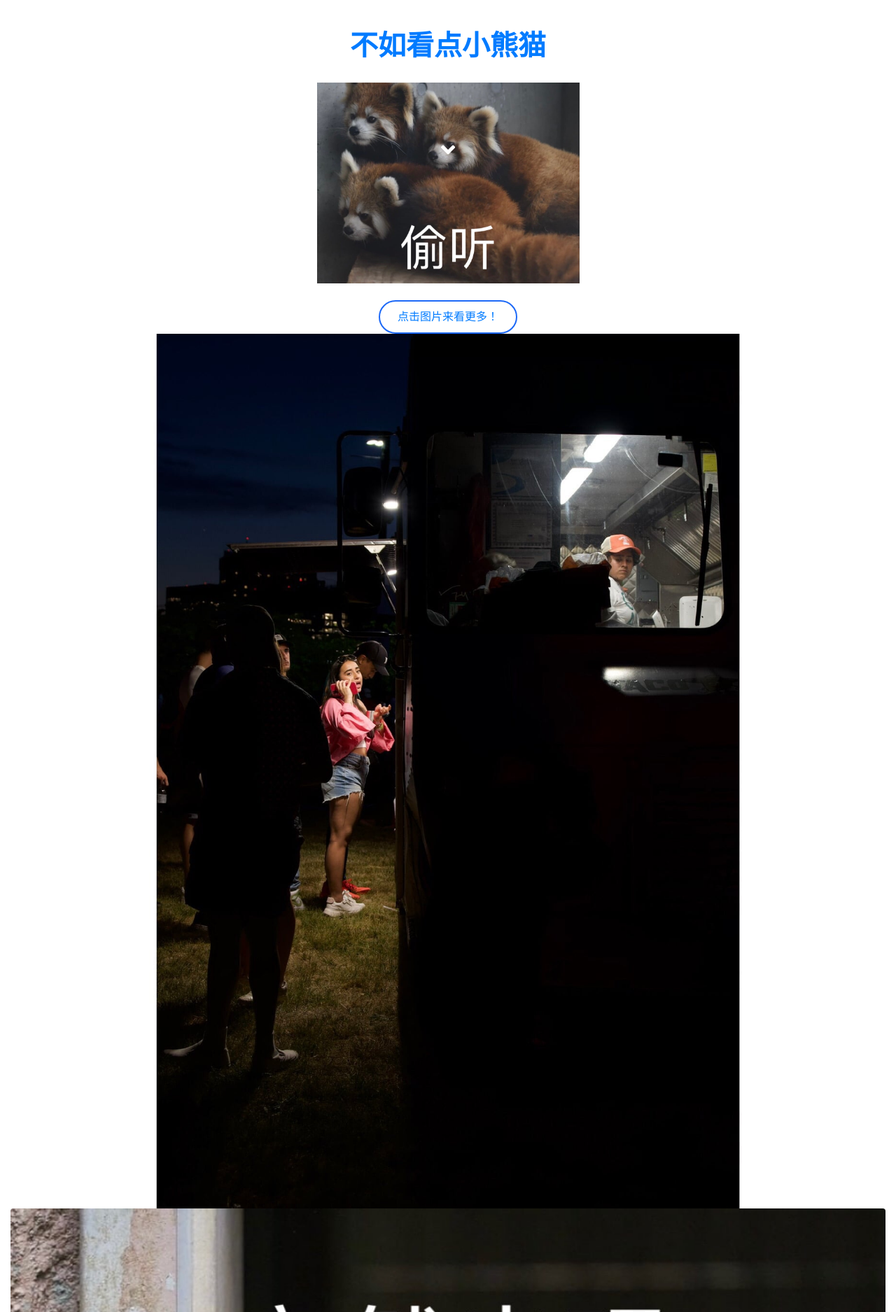
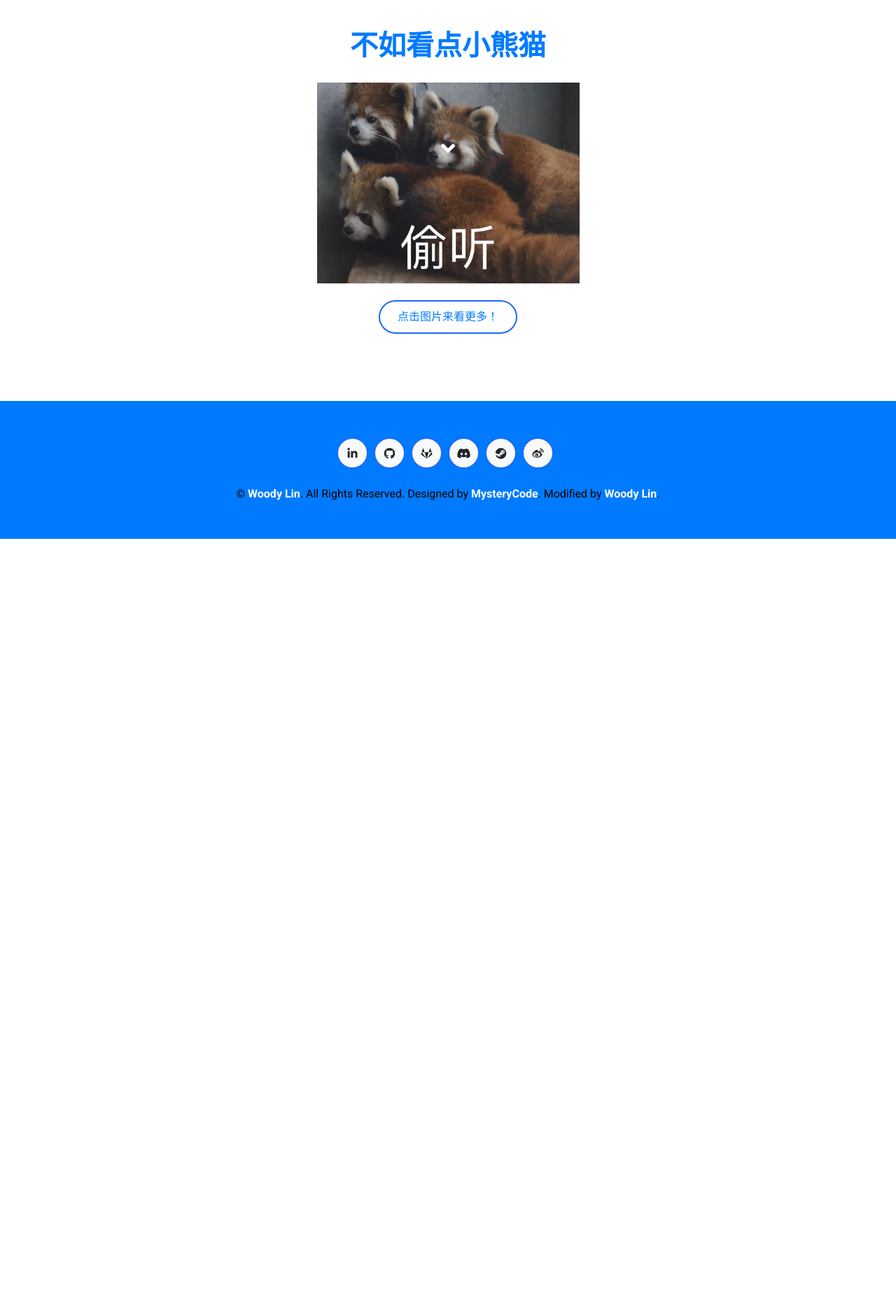
Before and after one commit to WoodyLinwc/WoodyLinwc.github.io, a Jekyll site: the page built from moyu.md, in a window 1280 px wide. Shown: the part 627-2502 px from the top of the page at 70% size. Built offline with Jekyll 4.4.1, drawn with Linux system fonts in a browser that asks for light colours; nearby versions of some CDN libraries; comment, search, counter and statistics services are not loaded; after the commit the page ends 1397 px from its top, so only the background shows below that.

Commit message:
Update moyu.md

```diff
--- a/moyu.md
+++ b/moyu.md
@@ -38,7 +38,3 @@ layout: sub
 <button id="generate-button" onclick="generateRandomImage()" class="btn btn-outline-primary nav-item">点击图片来看更多！</button>
 <script src="js/meme.js"></script>
 <!-- Redpanda End-->
-
-
-<img class="img-fluid rounded w-100" src="img/album/comparision-min.jpg" alt="">
-<img class="img-fluid rounded w-100" src="img/redpanda/red1-min.JPG" alt="">
```
